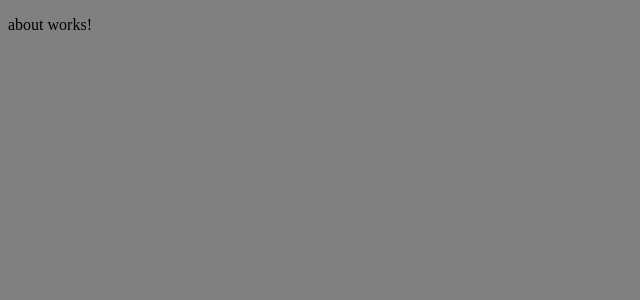
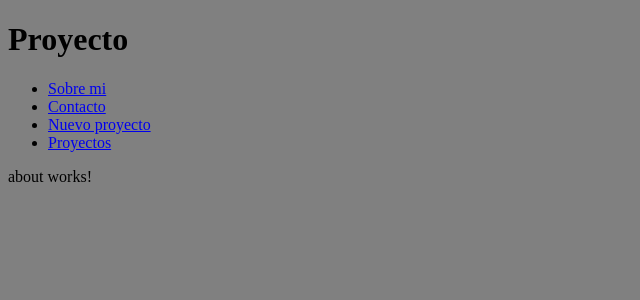
Before and after one commit to MrRobot182/angular-mongo-portafolio, an Angular app: page / in a window 1280 px wide. Shown: the top 300 px of the page, without its empty margins (0-640 px from the left). Built offline with nearby package versions, Linux system fonts and the light colour scheme.

Commit message:
routes and router-outlet

```diff
--- a/src/app/app.component.html
+++ b/src/app/app.component.html
@@ -1 +1,10 @@
+<h1>Proyecto</h1>
+
+<ul>
+    <li><a [routerLink]="['/about']">Sobre mi</a></li>
+    <li><a [routerLink]="['/contact']">Contacto</a></li>
+    <li><a [routerLink]="['/create']">Nuevo proyecto</a></li>
+    <li><a [routerLink]="['/projects']">Proyectos</a></li>
+</ul>
+
 <router-outlet></router-outlet>
```
